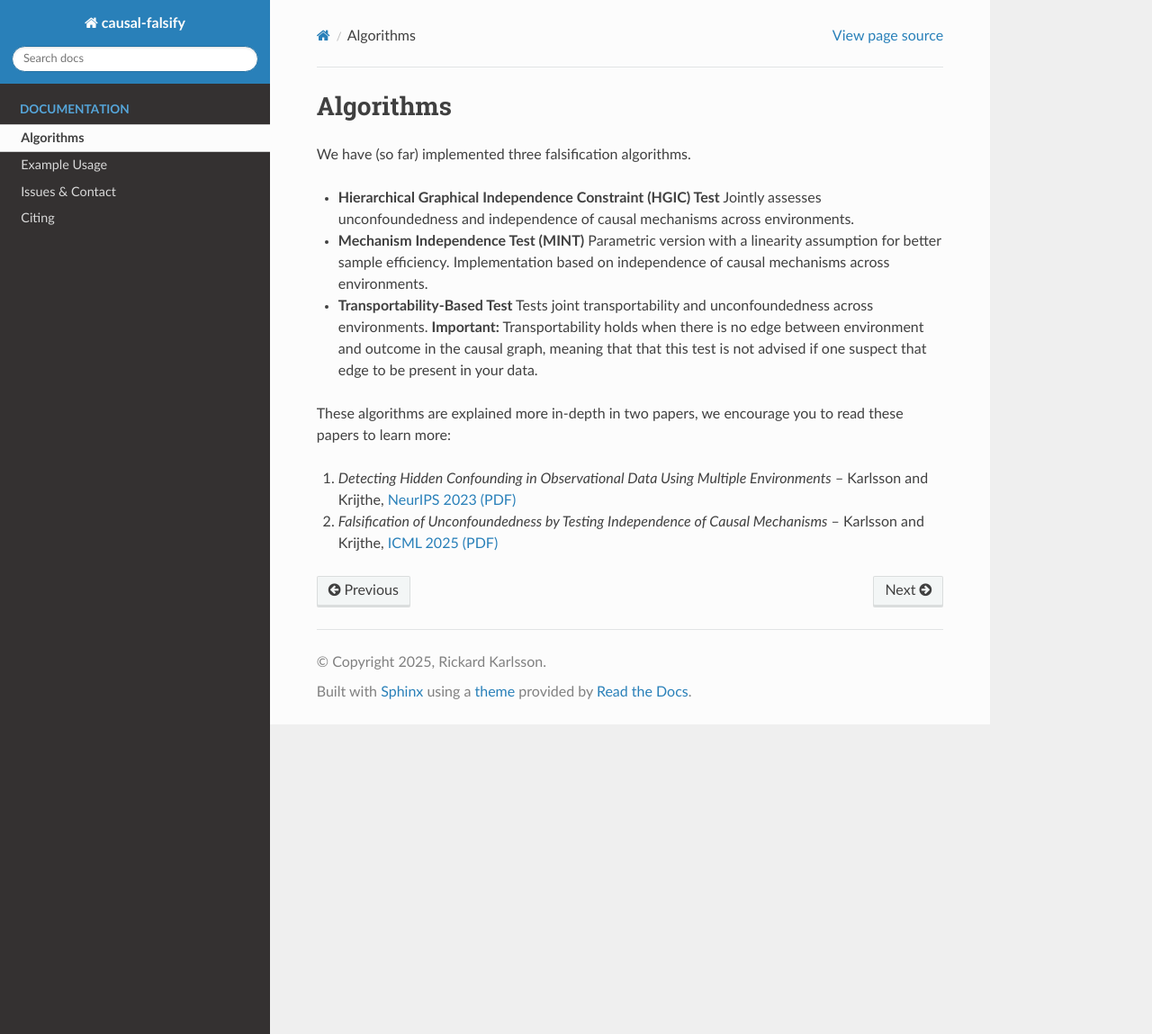
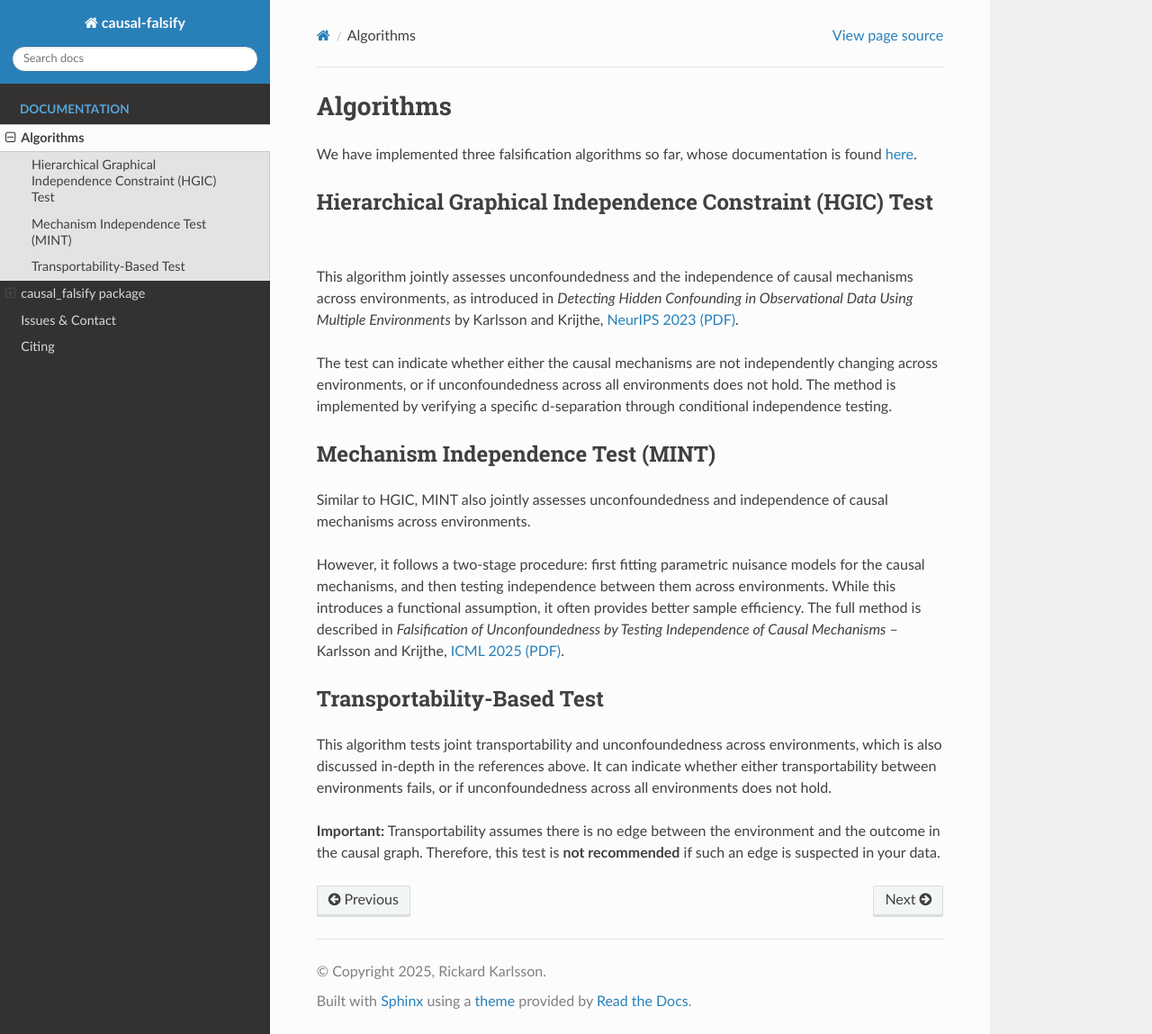
Before and after one commit to RickardKarl/causal-falsify, a Sphinx documentation site: the page built from docs/source/algorithms.rst, in a window 1280 px wide and 1149 px high. Shown: the whole window at 90% size. Built offline with Sphinx 7.4.7 and the Read the Docs theme 3.1.0, drawn with Linux system fonts in a browser that asks for light colours; pages that are not in the unit, such as notebooks, are missing from menus.

Commit message:
Updated sphinx docs

```diff
--- a/docs/source/algorithms.rst
+++ b/docs/source/algorithms.rst
@@ -1,22 +1,35 @@
 Algorithms
-----------
+==========
 
-We have (so far) implemented three falsification algorithms.
+We have implemented three falsification algorithms so far, whose documentation is found :doc:`here<api/causal_falsify.algorithms>`.
 
-- **Hierarchical Graphical Independence Constraint (HGIC) Test**
-  Jointly assesses unconfoundedness and independence of causal mechanisms across environments.
+Hierarchical Graphical Independence Constraint (HGIC) Test
+-----------------------------------------------------------
 
-- **Mechanism Independence Test (MINT)**
-  Parametric version with a linearity assumption for better sample efficiency.
-  Implementation based on independence of causal mechanisms across environments.
+This algorithm jointly assesses unconfoundedness and the independence of causal mechanisms across environments, as introduced in
+*Detecting Hidden Confounding in Observational Data Using Multiple Environments* by Karlsson and Krijthe,
+`NeurIPS 2023 (PDF) <https://arxiv.org/abs/2205.13935>`_.
 
-- **Transportability-Based Test**
-  Tests joint transportability and unconfoundedness across environments. **Important:** Transportability holds when there is no edge between environment and outcome in the causal graph, meaning that that this test is not advised if one suspect that edge to be present in your data.
+The test can indicate whether either the causal mechanisms are not independently changing across environments, or if unconfoundedness across all environments does not hold. The method is implemented by verifying a specific d-separation through conditional independence testing.
 
-These algorithms are explained more in-depth in two papers, we encourage you to read these papers to learn more:
+.. The implementation can be found in the :doc:`HGIC implementation <api/causal_falsify.algorithms.hgic>`.
 
-1. *Detecting Hidden Confounding in Observational Data Using Multiple Environments* – Karlsson and Krijthe,
-   `NeurIPS 2023 (PDF) <https://arxiv.org/abs/2205.13935>`_
+Mechanism Independence Test (MINT)
+----------------------------------
 
-2. *Falsification of Unconfoundedness by Testing Independence of Causal Mechanisms* – Karlsson and Krijthe,
-   `ICML 2025 (PDF) <https://arxiv.org/abs/2502.06231>`_
+Similar to HGIC, MINT also jointly assesses unconfoundedness and independence of causal mechanisms across environments.
+
+However, it follows a two-stage procedure: first fitting parametric nuisance models for the causal mechanisms, and then testing independence between them across environments. While this introduces a functional assumption, it often provides better sample efficiency.
+The full method is described in *Falsification of Unconfoundedness by Testing Independence of Causal Mechanisms* – Karlsson and Krijthe,
+`ICML 2025 (PDF) <https://arxiv.org/abs/2502.06231>`_.
+
+.. The implementation can be found in the :doc:`MINT implementation <api/causal_falsify.algorithms.mint>`.
+
+Transportability-Based Test
+---------------------------
+
+This algorithm tests joint transportability and unconfoundedness across environments, which is also discussed in-depth in the references above. It can indicate whether either transportability between environments fails, or if unconfoundedness across all environments does not hold.
+
+.. The implementation can be found in the :doc:`TransportabilityTest implementation <api/causal_falsify.algorithms.transport>`.
+
+**Important:** Transportability assumes there is no edge between the environment and the outcome in the causal graph. Therefore, this test is **not recommended** if such an edge is suspected in your data.
```
Also changed, not shown: docs/source/api/causal_falsify.algorithms.abstract.rst (added, +7 -0 lines), docs/source/api/causal_falsify.algorithms.hgic.rst (added, +7 -0 lines), docs/source/api/causal_falsify.algorithms.mint.rst (added, +7 -0 lines), docs/source/api/causal_falsify.algorithms.rst (added, +18 -0 lines), docs/source/api/causal_falsify.algorithms.transport.rst (added, +7 -0 lines), docs/source/api/causal_falsify.rst (added, +16 -0 lines), docs/source/api/causal_falsify.utils.cond_indep.rst (added, +7 -0 lines), docs/source/api/causal_falsify.utils.mint.rst (added, +7 -0 lines), docs/source/api/causal_falsify.utils.rst (added, +17 -0 lines), docs/source/api/causal_falsify.utils.simulate_data.rst (added, +7 -0 lines), docs/source/api/modules.rst (added, +7 -0 lines), docs/source/examples.rst (deleted, +0 -31 lines), docs/source/index.rst (+33 -1 lines).
